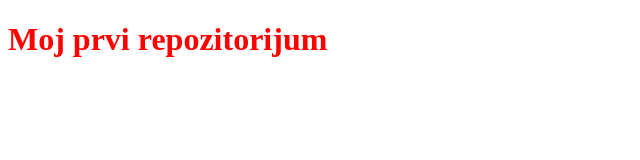
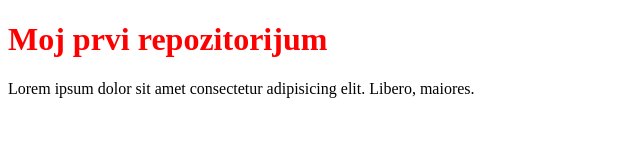
Before and after one commit to ugljesaSt/gitVezba, a plain HTML site: page index.html in a window 1280 px wide. Shown: the whole page, without its empty margins (0-640 px from the left). Drawn offline with Linux system fonts and the light colour scheme.

Commit message:
izmenjen fajl

```diff
--- a/index.html
+++ b/index.html
@@ -9,5 +9,6 @@
 </head>
 <body>
     <h1>Moj prvi repozitorijum</h1>
+    <p>Lorem ipsum dolor sit amet consectetur adipisicing elit. Libero, maiores.</p>
 </body>
 </html>
```
